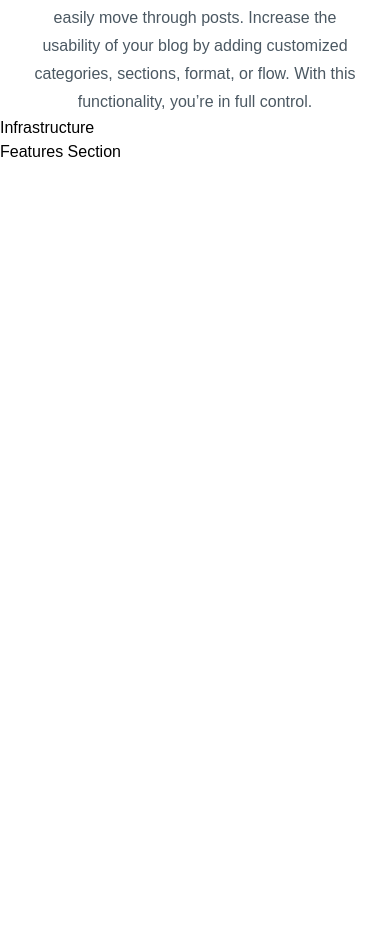
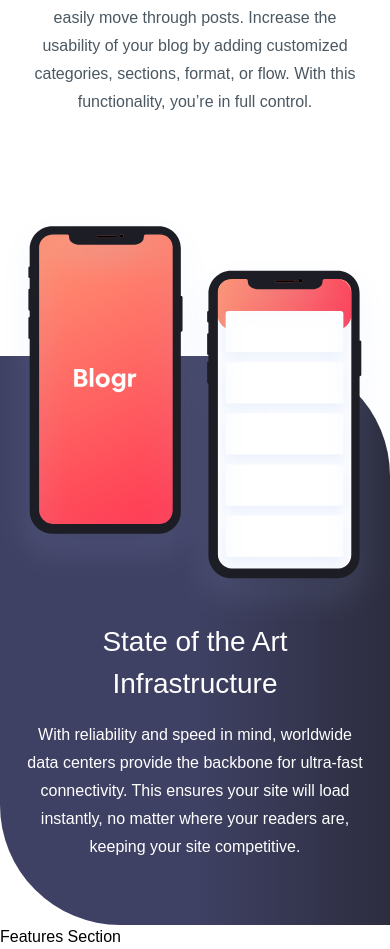
Before and after one commit to epalacio/portfolio-blogr-lp, a React (Create React App) app: page / in a window 390 px wide. Shown: the part 1008-1957 px from the top of the page. Before the commit the page ends 1172 px from the top, so only its background shows below. Built offline with nearby package versions, Linux system fonts and the light colour scheme.

Commit message:
Styling of infraSec, gradBG, mobileResp

```diff
--- a/src/components/Future.js
+++ b/src/components/Future.js
@@ -6,7 +6,7 @@ import futureImgDesktop from '../img/illustration-editor-desktop.svg'
 const Future = () => {
     return (
         <div className='max-w-screen-xl mx-auto mt-20'>
-            <h2 className='text-regalBlue text-subHeaderMobile sm:subHeaderDesktop font-normal mx-auto text-center'>Designed for the future</h2>
+            <h2 className='text-regalBlue text-subHeaderMobile sm:text-subHeaderDesktop font-normal mx-auto text-center'>Designed for the future</h2>
             <div className='future-content flex flex-col-reverse sm:flex-row items-center justify-center'>
                 <div className='future-text flex flex-col px-6 sm:w-5/12'>
                     <div className='future-text-block text-center sm:text-left mt-6'>
@@ -19,8 +19,8 @@ const Future = () => {
                     </div>
                 </div>
                 <div className='future-img sm:w-5/12'>
-                <img src={futureImgMobile} className='block sm:hidden mt-6' alt="Desktop with elements inside"  />
-                <img src={futureImgDesktop} className='hidden sm:block mt-6' alt="Desktop with elements inside"  />
+                    <img src={futureImgMobile} className='block sm:hidden mt-6' alt="Desktop with elements inside"  />
+                    <img src={futureImgDesktop} className='hidden sm:block mt-6' alt="Desktop with elements inside"  />
                 </div>
             </div>
         </div>
--- a/src/components/Infrastructure.js
+++ b/src/components/Infrastructure.js
@@ -1,9 +1,24 @@
+import React from "react";
+
+import phones from '../img/illustration-phones.svg'
+// import phonesBg from '../img/bg-pattern-circles.svg'
+
 const Infrastructure = () => {
     return (
-        <div>
-            Infrastructure
+        <div  id='infrastructure' className='max-w-screen-xl mx-auto mt-60'>
+            <div className='flex flex-col sm:flex-row items-center justify-center rounded-tr-blogrRad rounded-bl-blogrRad py-16 sm:max-h-80 bg-gradient-to-r from-portGore via-portGore to-valhalla'>
+                <div className='sm:w-5/12'>
+                    <img src={phones} className='-mt-52 sm:mt-0' alt="Mobiles with logo and content mockup"  />
+                </div>
+                <div className='flex flex-col px-6 sm:w-5/12'>
+                    <div className='text-center sm:text-left'>
+                        <h2 className='text-white text-subHeaderMobile sm:subHeaderDesktop font-normal mx-auto mb-4 text-center'>State of the Art Infrastructure</h2>
+                        <p className='text-white leading-7'>With reliability and speed in mind, worldwide data centers provide the backbone for ultra-fast connectivity. This ensures your site will load instantly, no matter where your readers are, keeping your site competitive.</p>
+                    </div>
+                </div>
+            </div>
         </div>
-     );
+    );
 }
 
 export default Infrastructure;
--- a/tailwind.config.js
+++ b/tailwind.config.js
@@ -28,6 +28,9 @@ module.exports = {
         'subHeaderDesktop': '40px',
         'h3Header': '28px',
         'baseText': '16px'
+      },
+      borderRadius: {
+        'blogrRad': '120px'
       }
     },
   },
```
Also changed, not shown: src/img/illustration-phones.svg (added), src/index.css (line endings or trailing spaces).
